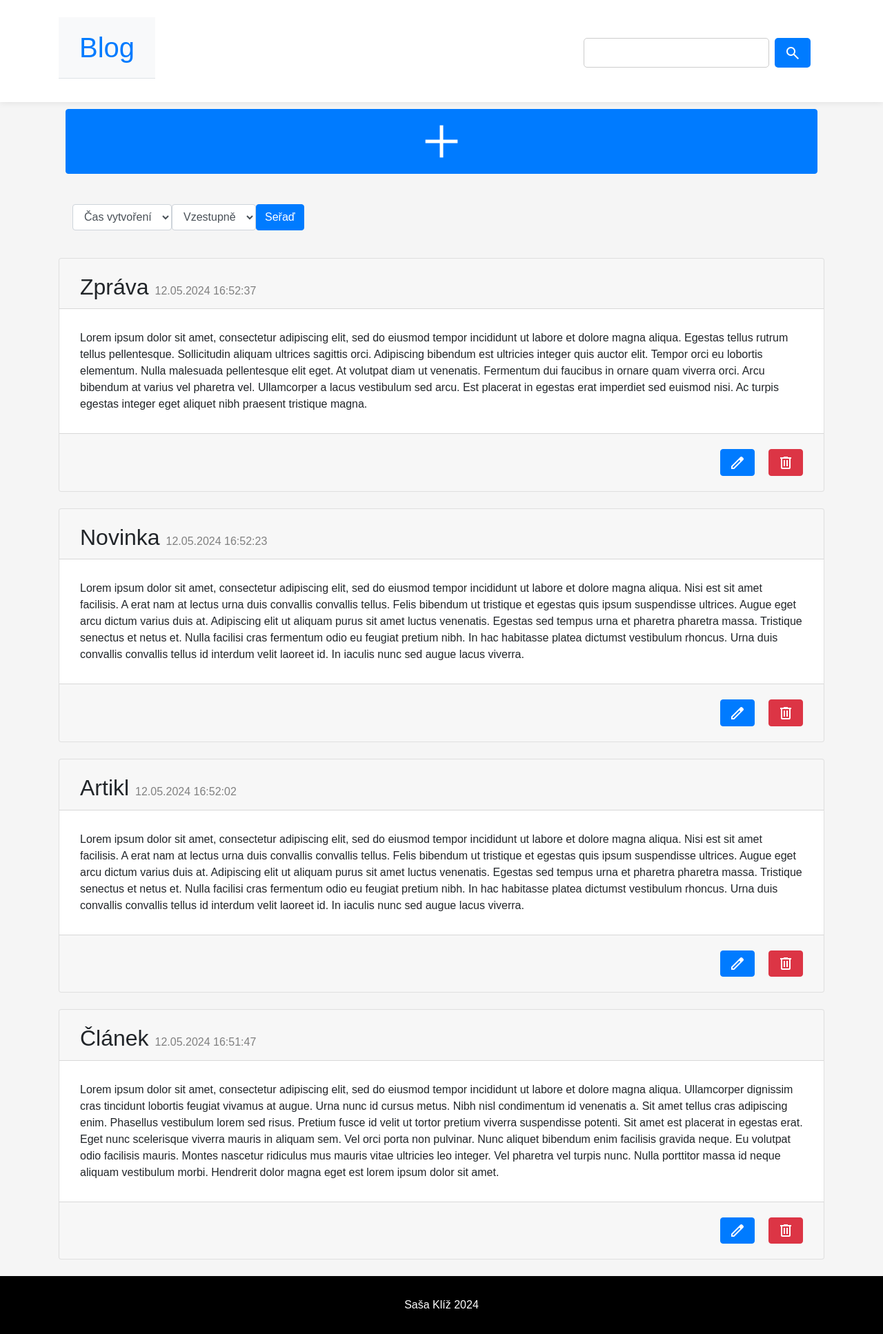
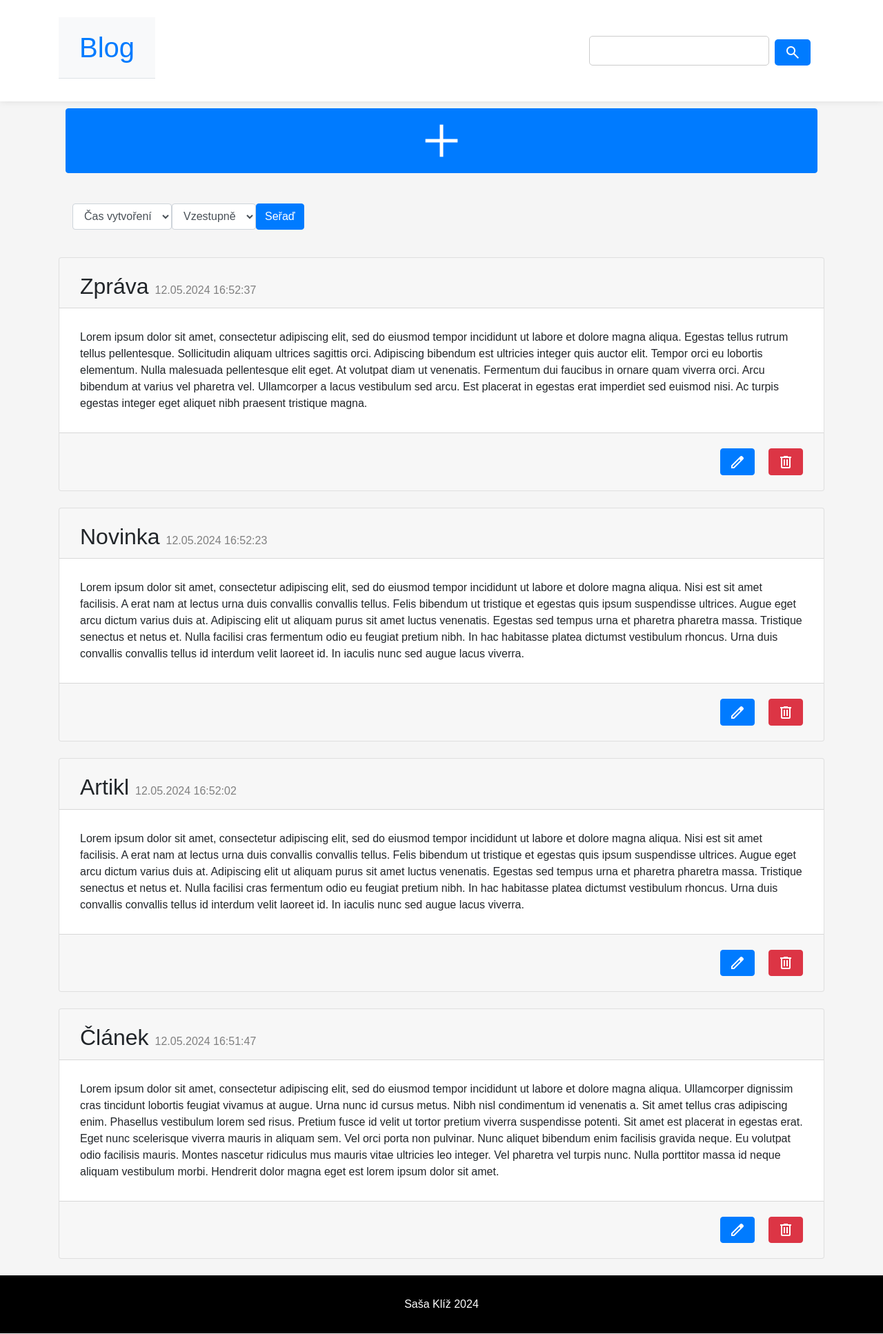
Before and after one commit to Ninjicek/Blog, a PHP site: page / in a window 1280 px wide. Shown: the whole page at 69% size. Run offline with PHP 8.4, Linux system fonts and the light colour scheme; data comes from the database, SQL or seed files in the repository.

Commit message:
Update styly.css

```diff
--- a/css/styly.css
+++ b/css/styly.css
@@ -17,9 +17,12 @@ h1 {
 }
 
 form {
+    display: flex;
+    align-items: flex-start;
     margin: 20px;
-    display: none;
+    flex-direction: row;
 }
+
 
 h2,
 p,
@@ -29,7 +32,7 @@ a {
 
 button {
     margin: 10px 0px;
-    padding: 7px 14px;
+    padding: 5px 14px;
     border-radius: 5px;
     border: none;
     font-size: 1.2rem;
@@ -64,11 +67,11 @@ input[type="text"],
 textarea,
 input[type="text"] {
     width: 100%;
-    padding: 10px;
+    padding: 6px;
     border-radius: 5px;
     border: 1px solid #ccc;
     font-size: 1.2rem;
-    margin-top: 5px;
+    margin: 12px;
 }
 
 button[type="submit"] {
@@ -92,6 +95,7 @@ header {
     left: 0;
     width: 100%;
     z-index: 100;
+    display: flex;
 }
 
 #container {
@@ -110,8 +114,18 @@ header {
 }
 
 @media (min-width: 768px) {
-    form {
-        display: flex;
+
+    header {
+        justify-content: space-around;
+        flex-direction: row;
+    }
+}
+
+@media (max-width: 768px) {
+
+    header {
+        justify-content: center;
+        flex-direction: column;
     }
 }
 
```
